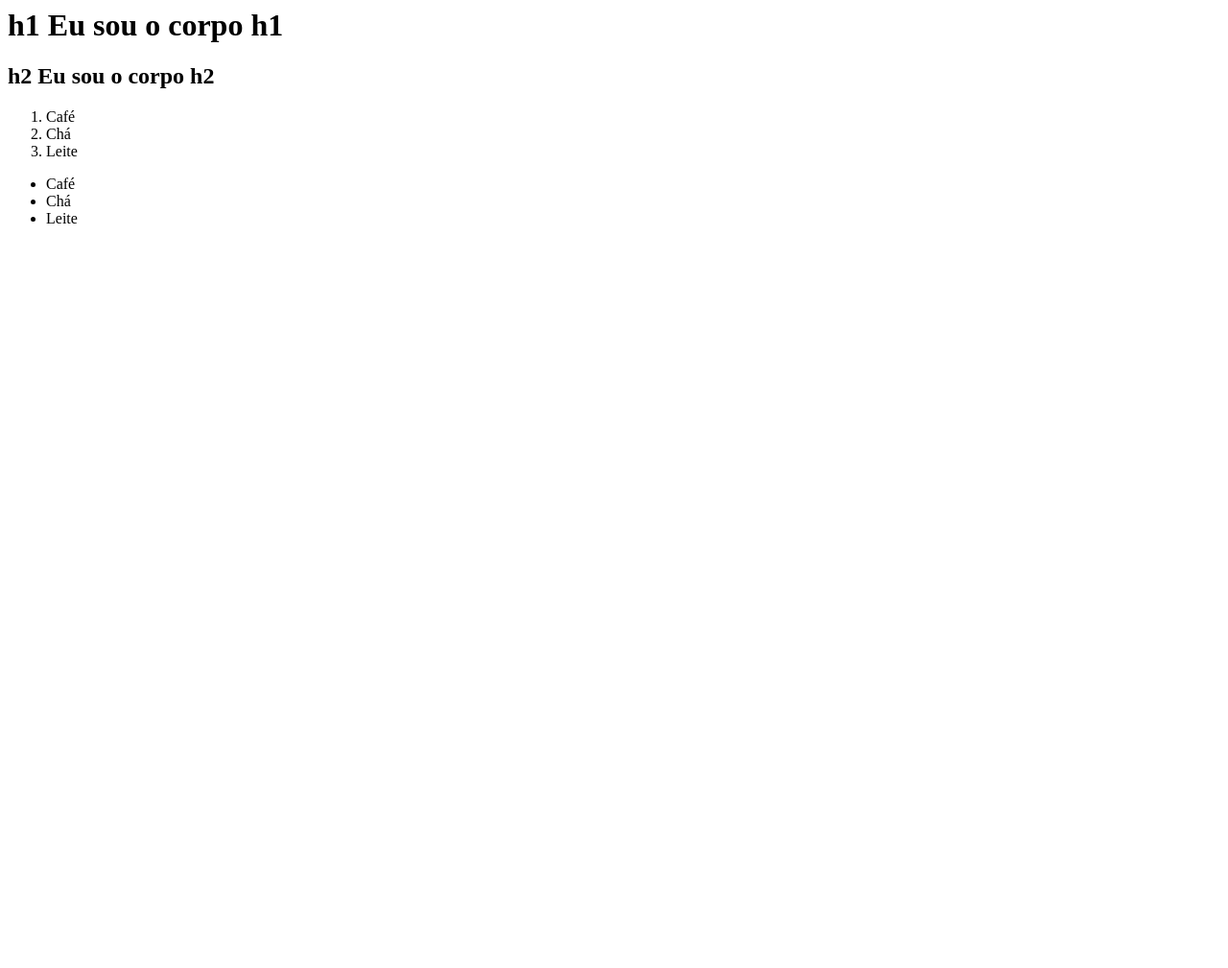
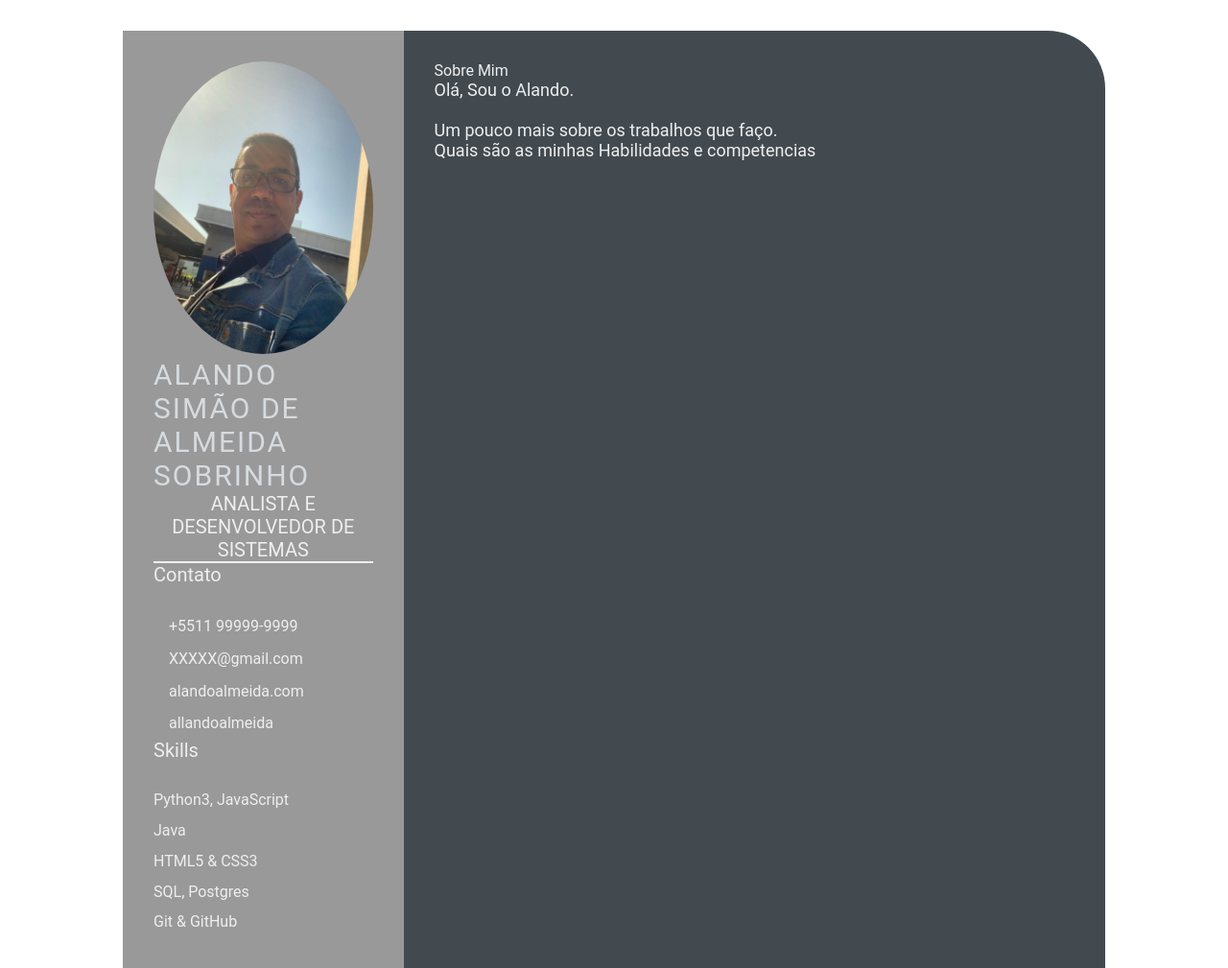
Before and after one commit to AllandoAlmeida/PersonalPresentation, a plain HTML site: page index.html in a window 1280 px wide. Shown: the whole page at 96% size. Before the commit the page ends 800 px from the top, so only its background shows below. Drawn offline with Linux system fonts and the light colour scheme.

Commit message:
feature: inclusao CSS e Imagem (#2)

```diff
--- a/index.html
+++ b/index.html
@@ -1,21 +1,62 @@
-<html>
-    <head>
-        <title>
-            Olá, eu sou a cabeça.
-        </title>
-    </head>
-    <body>
-        <h1>h1 Eu sou o corpo h1</h1>
-        <h2>h2 Eu sou o corpo h2</h2>
-    </body>
-    <ol>
-        <li>Café</li>
-        <li>Chá</li>
-        <li>Leite</li>
-    </ol>
-    <ul>
-        <li>Café</li>
-        <li>Chá</li>
-        <li>Leite</li>
-    </ul>
+<!DOCTYPE html>
+<html lang="en">
+<head>
+    <meta charset="UTF-8">
+    <meta http-equiv="X-UA-Compatible" content="IE=edge">
+    <meta name="viewport" content="width=device-width, initial-scale=1.0">
+
+    <title>Alando Simão de Almeida Sobrinho</title>
+
+    <link rel="stylesheet" href="style.css">
+
+</head>
+<body>
+    <main class="resume-contents">
+        <section class="left-section">
+            <div class="left-section-contents">
+                <div class="profile">
+                    <img class="profile-image" src="img/profile-image.jpeg" alt="Profile image">
+                    <p class="name">Alando Simão de Almeida Sobrinho</p>
+                    <p class="profession">Analista e Desenvolvedor de Sistemas</p>
+                </div>
+                <div class="contact-info">
+                    <p class="left-title">Contato</p>
+                    <ul>
+                        <li><i class="fa fa-phone"></i>+5511 99999-9999
+                        </li>
+                        <li><i class="fa fa-envelope"></i>XXXXX@gmail.com
+                        </li>
+                        <li><i class="fa fa-globe"></i>alandoalmeida.com
+                        </li>
+                        <li><i class="fa fa-github"></i>allandoalmeida
+                        </li>
+                    </ul>
+                </div>
+                <div class="skills">
+                    <p class="left-title">Skills</p>
+                    <ul>
+                        <li><p>Python3, JavaScript</p></li>
+                        <li><p>Java</p></li>
+                        <li><p>HTML5 & CSS3</p></li>
+                        <li><p>SQL, Postgres</p></li>
+                        <li><p>Git & GitHub</p></li>
+                    </ul>
+                </div>
+            </div>
+        </section>
+
+        <section class="right-section">
+            <div class="right-section-contents">
+                <section class="about gap">
+                    <div class="right-title">Sobre Mim</div>
+                    <p class="about-me-contents">
+                        Olá, Sou o Alando.<br>
+                        <br> Um pouco mais sobre os trabalhos que faço.
+                        <br> Quais são as minhas Habilidades e competencias
+                    </p>
+                </section>
+            </div>
+        </section>
+    </main>
+</body>
 </html>
--- /dev/null
+++ b/style.css
@@ -0,0 +1,103 @@
+* {
+    margin: 0;
+    padding: 0;
+    box-sizing: border-box;
+    list-style: none;
+    font-family: 'Roboto', sans-serif;
+}
+
+.resume-contents {
+    min-height: 100vh;
+    width: 80%;
+    margin: 2rem auto;
+    display: grid;
+    grid-template-columns: repeat(7, 1fr);
+}
+
+.left-section {
+    grid-column: span 2;
+    height: 100%;
+    background-color: #999999;
+}
+
+.right-section {
+    grid-column: span 5;
+    height: 100%;
+    background-color: #424a50;
+    border-radius: 0px 60px 0px 0px;
+}
+
+.left-section-contents{
+    padding: 2rem 2rem;
+}
+
+.profile {
+    width: 100%;
+    border-bottom: 2px solid #eeeeee;
+}
+
+.profile .profile-image {
+    width: 100%;
+    border-radius: 100%;
+}
+
+.name {
+    color: #D6DBDF;
+    font-size: 30px;
+    letter-spacing: 2px;
+    text-transform: uppercase;
+}
+
+.profession {
+    color: #eeeeee;
+    font-size: 20px;
+    text-transform: uppercase;
+    text-align: center;
+}
+
+/* .contact-info { border-bottom: 2px solid #1B2631; } */
+.left-title {
+    color: #eeeeee;
+    font-size: 20px;
+}
+
+.contact-info ul {
+    padding-top: 1.5rem;
+}
+
+.contact-info ul li,
+.references ul li {
+    padding: .4rem 0;
+    color: #eeeeee;
+}
+
+.contact-info ul li i,
+.references ul li i {
+    padding-right: 1rem;
+    font-size: 18px;
+    color: #eeeeee;
+}
+
+.skills ul {
+    padding-top: 1.5rem;
+}
+.skills ul li p {
+    padding: .4rem 0;
+    color: #eeeeee;
+}
+
+.right-section-contents {
+    padding: 2rem 2rem;
+}
+
+.right-title {
+    color: #eeeeee;
+}
+
+.gap {
+    padding-bottom: 2rem;
+}
+.about-me-contents {
+    font-size: 18px;
+    color: #eeeeee;
+}
```
Also changed, not shown: img/profile-image.jpeg (added).
